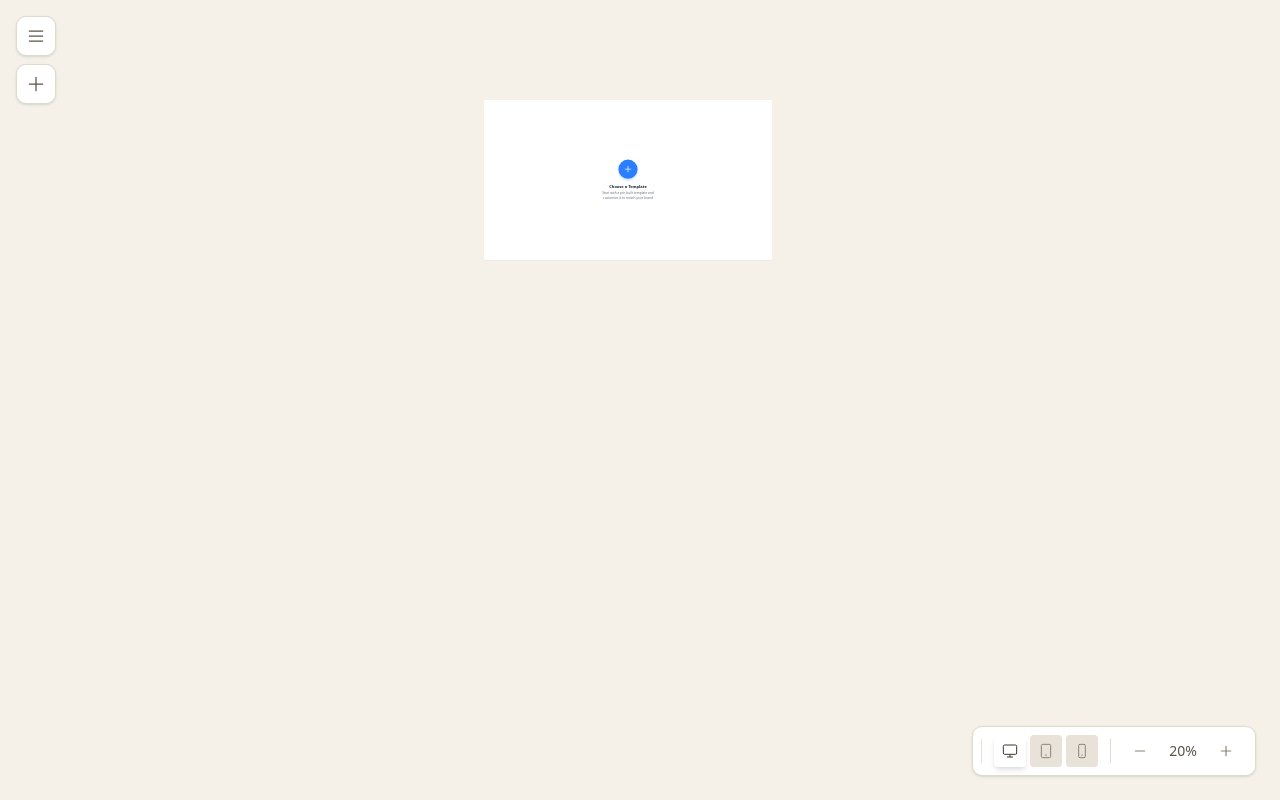
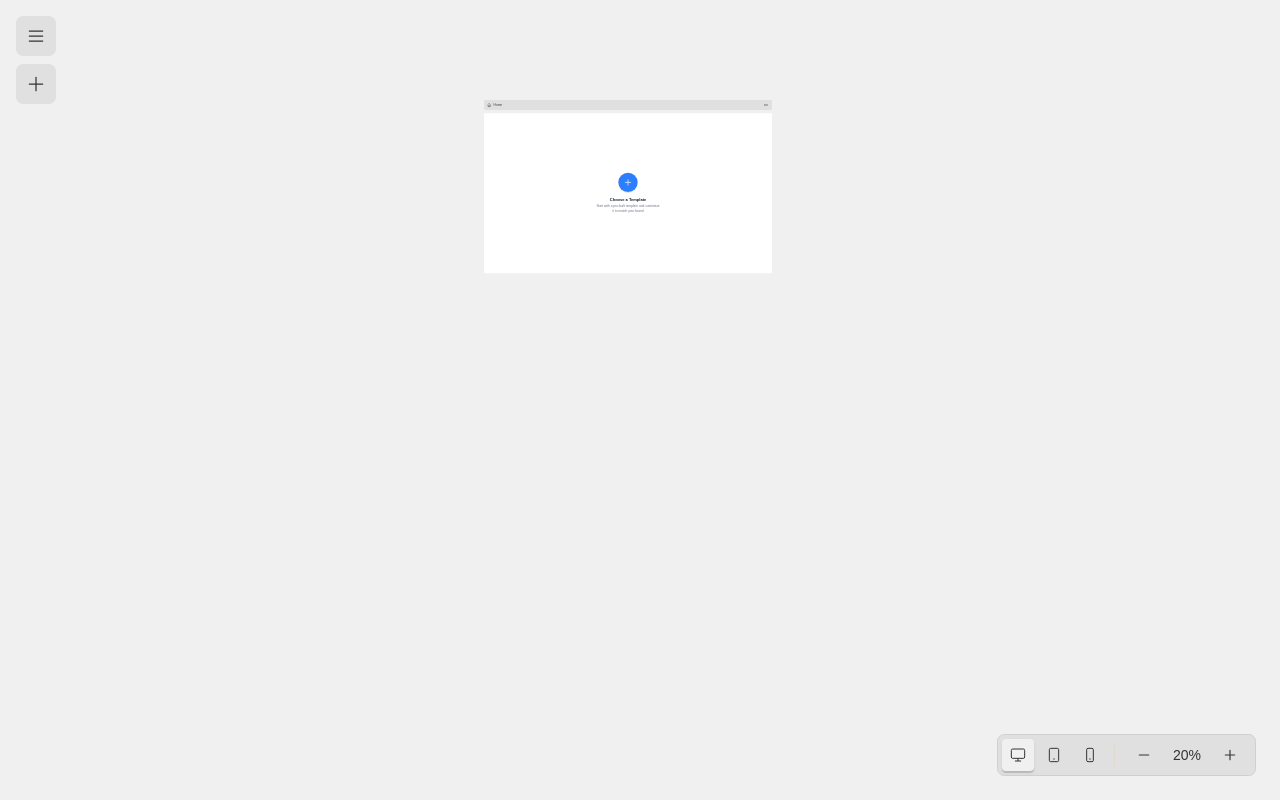
Before and after one commit to Jainex17/OpenWire, a Next.js app: page / in a window 1280 px wide. Built offline with nearby package versions, Linux system fonts and the light colour scheme.

Commit message:
theme and colors

```diff
--- a/app/components/CanvasToolbar.tsx
+++ b/app/components/CanvasToolbar.tsx
@@ -34,15 +34,13 @@ export default function CanvasToolbar({
   };
 
   return (
-    <div className="fixed bottom-6 right-6 flex items-center gap-2 bg-white rounded-lg px-2 py-2 border border-[#e0d9ce] shadow-sm">
-      <div className="w-px h-6 bg-[#e8e2d9]" />
-
-      <div className="flex items-center gap-1 px-1">
+    <div className="fixed bottom-6 right-6 flex items-center gap-2 bg-secondary rounded-[var(--radius)] border border-border p-1">
+      <div className="flex items-center gap-1">
         <button
           onClick={() => onDeviceChange("desktop")}
           className={`p-2 rounded transition-all ${activeDevice === "desktop"
-            ? "bg-white text-[#3d3529] shadow-md"
-            : "bg-[#e8e2d9] text-[#8c8377] hover:bg-[#ded7cc] hover:text-[#5c5347]"
+            ? "bg-background text-foreground shadow-md"
+            : "text-foreground hover:bg-accent hover:text-foreground"
             }`}
           title="Desktop view"
         >
@@ -55,8 +53,8 @@ export default function CanvasToolbar({
         <button
           onClick={() => onDeviceChange("tablet")}
           className={`p-2 rounded transition-all ${activeDevice === "tablet"
-            ? "bg-white text-[#3d3529] shadow-md"
-            : "bg-[#e8e2d9] text-[#8c8377] hover:bg-[#ded7cc] hover:text-[#5c5347]"
+            ? "bg-background text-foreground shadow-md"
+            : "text-foreground hover:bg-accent hover:text-foreground cursor-pointer"
             }`}
           title="Tablet view"
         >
@@ -68,8 +66,8 @@ export default function CanvasToolbar({
         <button
           onClick={() => onDeviceChange("mobile")}
           className={`p-2 rounded transition-all ${activeDevice === "mobile"
-            ? "bg-white text-[#3d3529] shadow-md"
-            : "bg-[#e8e2d9] text-[#8c8377] hover:bg-[#ded7cc] hover:text-[#5c5347]"
+            ? "bg-background text-foreground shadow-md"
+            : "text-foreground hover:bg-accent hover:text-foreground cursor-pointer"
             }`}
           title="Mobile view"
         >
@@ -86,7 +84,7 @@ export default function CanvasToolbar({
         <button
           onClick={handleZoomOut}
           disabled={zoom <= zoomLevels[0]}
-          className="p-1.5 text-[#8c8377] hover:text-[#5c5347] hover:bg-[#f5f0e8] rounded transition-colors disabled:opacity-30 disabled:cursor-not-allowed"
+          className="p-1.5 text-foreground hover:text-foreground hover:bg-accent rounded transition-colors disabled:opacity-30 disabled:cursor-not-allowed"
           title="Zoom out"
         >
           <svg className="w-3.5 h-3.5" fill="none" stroke="currentColor" viewBox="0 0 24 24">
@@ -96,7 +94,7 @@ export default function CanvasToolbar({
 
         <button
           onClick={onReset}
-          className="min-w-[52px] px-2 py-1 text-sm font-medium text-[#5c5347] hover:text-[#3d3529] hover:bg-[#f5f0e8] rounded transition-colors text-center"
+          className="min-w-[52px] px-2 py-1 text-sm font-medium text-foreground hover:text-foreground hover:bg-accent rounded transition-colors text-center"
           title="Reset zoom"
         >
           {Math.round(zoom)}%
@@ -105,7 +103,7 @@ export default function CanvasToolbar({
         <button
           onClick={handleZoomIn}
           disabled={zoom >= zoomLevels[zoomLevels.length - 1]}
-          className="p-1.5 text-[#8c8377] hover:text-[#5c5347] hover:bg-[#f5f0e8] rounded transition-colors disabled:opacity-30 disabled:cursor-not-allowed"
+          className="p-1.5 text-foreground hover:text-foreground hover:bg-accent rounded transition-colors disabled:opacity-30 disabled:cursor-not-allowed"
           title="Zoom in"
         >
           <svg className="w-3.5 h-3.5" fill="none" stroke="currentColor" viewBox="0 0 24 24">
--- a/app/globals.css
+++ b/app/globals.css
@@ -1,124 +1,168 @@
 @import "tailwindcss";
 @import "tw-animate-css";
 
-@custom-variant dark (&:is(.dark *));
+:root {
+  --background: #f0f0f0;
+  --foreground: #333333;
+  --card: #f5f5f5;
+  --card-foreground: #333333;
+  --popover: #f5f5f5;
+  --popover-foreground: #333333;
+  --primary: #606060;
+  --primary-foreground: #ffffff;
+  --secondary: #e0e0e0;
+  --secondary-foreground: #333333;
+  --muted: #d9d9d9;
+  --muted-foreground: #666666;
+  --accent: #c0c0c0;
+  --accent-foreground: #333333;
+  --destructive: #cc3333;
+  --destructive-foreground: #ffffff;
+  --border: #d0d0d0;
+  --input: #e0e0e0;
+  --ring: #606060;
+  --chart-1: #606060;
+  --chart-2: #476666;
+  --chart-3: #909090;
+  --chart-4: #a8a8a8;
+  --chart-5: #c0c0c0;
+  --sidebar: #eaeaea;
+  --sidebar-foreground: #333333;
+  --sidebar-primary: #606060;
+  --sidebar-primary-foreground: #ffffff;
+  --sidebar-accent: #c0c0c0;
+  --sidebar-accent-foreground: #333333;
+  --sidebar-border: #d0d0d0;
+  --sidebar-ring: #606060;
+  --font-sans: Montserrat, sans-serif;
+  --font-serif: Georgia, serif;
+  --font-mono: Fira Code, monospace;
+  --radius: 0.45rem;
+  --shadow-x: 0px;
+  --shadow-y: 2px;
+  --shadow-blur: 0px;
+  --shadow-spread: 0px;
+  --shadow-opacity: 0.15;
+  --shadow-color: hsl(0 0% 20% / 0.1);
+  --shadow-2xs: 0px 2px 0px 0px hsl(0 0% 20% / 0.07);
+  --shadow-xs: 0px 2px 0px 0px hsl(0 0% 20% / 0.07);
+  --shadow-sm: 0px 2px 0px 0px hsl(0 0% 20% / 0.15), 0px 1px 2px -1px hsl(0 0% 20% / 0.15);
+  --shadow: 0px 2px 0px 0px hsl(0 0% 20% / 0.15), 0px 1px 2px -1px hsl(0 0% 20% / 0.15);
+  --shadow-md: 0px 2px 0px 0px hsl(0 0% 20% / 0.15), 0px 2px 4px -1px hsl(0 0% 20% / 0.15);
+  --shadow-lg: 0px 2px 0px 0px hsl(0 0% 20% / 0.15), 0px 4px 6px -1px hsl(0 0% 20% / 0.15);
+  --shadow-xl: 0px 2px 0px 0px hsl(0 0% 20% / 0.15), 0px 8px 10px -1px hsl(0 0% 20% / 0.15);
+  --shadow-2xl: 0px 2px 0px 0px hsl(0 0% 20% / 0.38);
+  --tracking-normal: 0em;
+  --spacing: 0.25rem;
+}
+
+.dark {
+  --background: #1a1a1a;
+  --foreground: #d9d9d9;
+  --card: #202020;
+  --card-foreground: #d9d9d9;
+  --popover: #202020;
+  --popover-foreground: #d9d9d9;
+  --primary: #a0a0a0;
+  --primary-foreground: #1a1a1a;
+  --secondary: #303030;
+  --secondary-foreground: #d9d9d9;
+  --muted: #2a2a2a;
+  --muted-foreground: #808080;
+  --accent: #404040;
+  --accent-foreground: #d9d9d9;
+  --destructive: #e06666;
+  --destructive-foreground: #ffffff;
+  --border: #353535;
+  --input: #303030;
+  --ring: #a0a0a0;
+  --chart-1: #a0a0a0;
+  --chart-2: #7e9ca0;
+  --chart-3: #707070;
+  --chart-4: #585858;
+  --chart-5: #404040;
+  --sidebar: #1f1f1f;
+  --sidebar-foreground: #d9d9d9;
+  --sidebar-primary: #a0a0a0;
+  --sidebar-primary-foreground: #1a1a1a;
+  --sidebar-accent: #404040;
+  --sidebar-accent-foreground: #d9d9d9;
+  --sidebar-border: #353535;
+  --sidebar-ring: #a0a0a0;
+  --font-sans: Inter, sans-serif;
+  --font-serif: Georgia, serif;
+  --font-mono: Fira Code, monospace;
+  --radius: 0.35rem;
+  --shadow-x: 0px;
+  --shadow-y: 2px;
+  --shadow-blur: 0px;
+  --shadow-spread: 0px;
+  --shadow-opacity: 0.15;
+  --shadow-color: hsl(0 0% 20% / 0.1);
+  --shadow-2xs: 0px 2px 0px 0px hsl(0 0% 20% / 0.07);
+  --shadow-xs: 0px 2px 0px 0px hsl(0 0% 20% / 0.07);
+  --shadow-sm: 0px 2px 0px 0px hsl(0 0% 20% / 0.15), 0px 1px 2px -1px hsl(0 0% 20% / 0.15);
+  --shadow: 0px 2px 0px 0px hsl(0 0% 20% / 0.15), 0px 1px 2px -1px hsl(0 0% 20% / 0.15);
+  --shadow-md: 0px 2px 0px 0px hsl(0 0% 20% / 0.15), 0px 2px 4px -1px hsl(0 0% 20% / 0.15);
+  --shadow-lg: 0px 2px 0px 0px hsl(0 0% 20% / 0.15), 0px 4px 6px -1px hsl(0 0% 20% / 0.15);
+  --shadow-xl: 0px 2px 0px 0px hsl(0 0% 20% / 0.15), 0px 8px 10px -1px hsl(0 0% 20% / 0.15);
+  --shadow-2xl: 0px 2px 0px 0px hsl(0 0% 20% / 0.38);
+}
 
 @theme inline {
   --color-background: var(--background);
   --color-foreground: var(--foreground);
-  --font-sans: var(--font-geist-sans);
-  --font-mono: var(--font-geist-mono);
+  --color-card: var(--card);
+  --color-card-foreground: var(--card-foreground);
+  --color-popover: var(--popover);
+  --color-popover-foreground: var(--popover-foreground);
+  --color-primary: var(--primary);
+  --color-primary-foreground: var(--primary-foreground);
+  --color-secondary: var(--secondary);
+  --color-secondary-foreground: var(--secondary-foreground);
+  --color-muted: var(--muted);
+  --color-muted-foreground: var(--muted-foreground);
+  --color-accent: var(--accent);
+  --color-accent-foreground: var(--accent-foreground);
+  --color-destructive: var(--destructive);
+  --color-destructive-foreground: var(--destructive-foreground);
+  --color-border: var(--border);
+  --color-input: var(--input);
+  --color-ring: var(--ring);
+  --color-chart-1: var(--chart-1);
+  --color-chart-2: var(--chart-2);
+  --color-chart-3: var(--chart-3);
+  --color-chart-4: var(--chart-4);
+  --color-chart-5: var(--chart-5);
+  --color-sidebar: var(--sidebar);
+  --color-sidebar-foreground: var(--sidebar-foreground);
+  --color-sidebar-primary: var(--sidebar-primary);
+  --color-sidebar-primary-foreground: var(--sidebar-primary-foreground);
+  --color-sidebar-accent: var(--sidebar-accent);
+  --color-sidebar-accent-foreground: var(--sidebar-accent-foreground);
+  --color-sidebar-border: var(--sidebar-border);
   --color-sidebar-ring: var(--sidebar-ring);
-  --color-sidebar-border: var(--sidebar-border);
-  --color-sidebar-accent-foreground: var(--sidebar-accent-foreground);
-  --color-sidebar-accent: var(--sidebar-accent);
-  --color-sidebar-primary-foreground: var(--sidebar-primary-foreground);
-  --color-sidebar-primary: var(--sidebar-primary);
-  --color-sidebar-foreground: var(--sidebar-foreground);
-  --color-sidebar: var(--sidebar);
-  --color-chart-5: var(--chart-5);
-  --color-chart-4: var(--chart-4);
-  --color-chart-3: var(--chart-3);
-  --color-chart-2: var(--chart-2);
-  --color-chart-1: var(--chart-1);
-  --color-ring: var(--ring);
-  --color-input: var(--input);
-  --color-border: var(--border);
-  --color-destructive: var(--destructive);
-  --color-accent-foreground: var(--accent-foreground);
-  --color-accent: var(--accent);
-  --color-muted-foreground: var(--muted-foreground);
-  --color-muted: var(--muted);
-  --color-secondary-foreground: var(--secondary-foreground);
-  --color-secondary: var(--secondary);
-  --color-primary-foreground: var(--primary-foreground);
-  --color-primary: var(--primary);
-  --color-popover-foreground: var(--popover-foreground);
-  --color-popover: var(--popover);
-  --color-card-foreground: var(--card-foreground);
-  --color-card: var(--card);
+
+  --font-sans: var(--font-sans);
+  --font-mono: var(--font-mono);
+  --font-serif: var(--font-serif);
+
   --radius-sm: calc(var(--radius) - 4px);
   --radius-md: calc(var(--radius) - 2px);
   --radius-lg: var(--radius);
   --radius-xl: calc(var(--radius) + 4px);
-  --radius-2xl: calc(var(--radius) + 8px);
-  --radius-3xl: calc(var(--radius) + 12px);
-  --radius-4xl: calc(var(--radius) + 16px);
-}
 
-:root {
-  --radius: 0.625rem;
-  --background: oklch(1 0 0);
-  --foreground: oklch(0.145 0 0);
-  --card: oklch(1 0 0);
-  --card-foreground: oklch(0.145 0 0);
-  --popover: oklch(1 0 0);
-  --popover-foreground: oklch(0.145 0 0);
-  --primary: oklch(0.205 0 0);
-  --primary-foreground: oklch(0.985 0 0);
-  --secondary: oklch(0.97 0 0);
-  --secondary-foreground: oklch(0.205 0 0);
-  --muted: oklch(0.97 0 0);
-  --muted-foreground: oklch(0.556 0 0);
-  --accent: oklch(0.97 0 0);
-  --accent-foreground: oklch(0.205 0 0);
-  --destructive: oklch(0.577 0.245 27.325);
-  --border: oklch(0.922 0 0);
-  --input: oklch(0.922 0 0);
-  --ring: oklch(0.708 0 0);
-  --chart-1: oklch(0.646 0.222 41.116);
-  --chart-2: oklch(0.6 0.118 184.704);
-  --chart-3: oklch(0.398 0.07 227.392);
-  --chart-4: oklch(0.828 0.189 84.429);
-  --chart-5: oklch(0.769 0.188 70.08);
-  --sidebar: oklch(0.985 0 0);
-  --sidebar-foreground: oklch(0.145 0 0);
-  --sidebar-primary: oklch(0.205 0 0);
-  --sidebar-primary-foreground: oklch(0.985 0 0);
-  --sidebar-accent: oklch(0.97 0 0);
-  --sidebar-accent-foreground: oklch(0.205 0 0);
-  --sidebar-border: oklch(0.922 0 0);
-  --sidebar-ring: oklch(0.708 0 0);
-}
-
-.dark {
-  --background: oklch(0.145 0 0);
-  --foreground: oklch(0.985 0 0);
-  --card: oklch(0.205 0 0);
-  --card-foreground: oklch(0.985 0 0);
-  --popover: oklch(0.205 0 0);
-  --popover-foreground: oklch(0.985 0 0);
-  --primary: oklch(0.922 0 0);
-  --primary-foreground: oklch(0.205 0 0);
-  --secondary: oklch(0.269 0 0);
-  --secondary-foreground: oklch(0.985 0 0);
-  --muted: oklch(0.269 0 0);
-  --muted-foreground: oklch(0.708 0 0);
-  --accent: oklch(0.269 0 0);
-  --accent-foreground: oklch(0.985 0 0);
-  --destructive: oklch(0.704 0.191 22.216);
-  --border: oklch(1 0 0 / 10%);
-  --input: oklch(1 0 0 / 15%);
-  --ring: oklch(0.556 0 0);
-  --chart-1: oklch(0.488 0.243 264.376);
-  --chart-2: oklch(0.696 0.17 162.48);
-  --chart-3: oklch(0.769 0.188 70.08);
-  --chart-4: oklch(0.627 0.265 303.9);
-  --chart-5: oklch(0.645 0.246 16.439);
-  --sidebar: oklch(0.205 0 0);
-  --sidebar-foreground: oklch(0.985 0 0);
-  --sidebar-primary: oklch(0.488 0.243 264.376);
-  --sidebar-primary-foreground: oklch(0.985 0 0);
-  --sidebar-accent: oklch(0.269 0 0);
-  --sidebar-accent-foreground: oklch(0.985 0 0);
-  --sidebar-border: oklch(1 0 0 / 10%);
-  --sidebar-ring: oklch(0.556 0 0);
+  --shadow-2xs: var(--shadow-2xs);
+  --shadow-xs: var(--shadow-xs);
+  --shadow-sm: var(--shadow-sm);
+  --shadow: var(--shadow);
+  --shadow-md: var(--shadow-md);
+  --shadow-lg: var(--shadow-lg);
+  --shadow-xl: var(--shadow-xl);
+  --shadow-2xl: var(--shadow-2xl);
 }
 
 @layer base {
-  * {
-    @apply border-border outline-ring/50;
-  }
   body {
     @apply bg-background text-foreground;
   }
--- a/app/page.tsx
+++ b/app/page.tsx
@@ -23,6 +23,7 @@ import ClickableSection from "./components/ClickableSection";
 import SectionCustomizePopup from "./components/SectionCustomizePopup";
 import TemplateSelectionModal from "./components/TemplateSelectionModal";
 import { useEditorStore, TemplateType } from "./store/useEditorStore";
+import { FileIcon, HomeIcon, MoreHorizontal, MoreHorizontalIcon, MoreVerticalIcon } from "lucide-react";
 
 const DEVICE_DIMENSIONS = {
   desktop: { width: 1440, height: 900, label: "Desktop" },
@@ -522,7 +523,7 @@ export default function Home() {
     >
       <div
         ref={canvasRef}
-        className="relative w-screen h-screen bg-[#f5f0e8] overflow-hidden select-none"
+        className="relative w-screen h-screen overflow-hidden select-none"
         onClick={handleCanvasClick}
       >
         <div
@@ -544,8 +545,16 @@ export default function Home() {
           >
             {pages.map((page) => (
               <div key={page.id} className="flex flex-col items-center">
+                <div className="w-full h-[50px] flex items-center pl-4 pr-2 mb-4 rounded-[var(--radius)] justify-between bg-secondary">
+                  <p className="text-foreground font-medium text-md flex items-center gap-3">{page.title == "Home" ? <HomeIcon width={20} /> : <FileIcon width={20} />} {page.title}</p>
+                  <button className="rounded-[var(--radius)] py-2 px-3 hover:bg-accent hover:text-foreground">
+                    <MoreHorizontalIcon width={22} className="cursor-pointer" />
+                  </button>
+                </div>
+
+
                 <div
-                  className="bg-white rounded-sm relative shadow-sm"
+                  className="bg-white rounded-[var(--radius)] relative"
                   style={{
                     width: `${currentDevice.width}px`,
                     minHeight: "800px",
@@ -627,14 +636,14 @@ export default function Home() {
         </DragOverlay>
 
         <div className="fixed left-4 top-4 flex flex-col gap-2">
-          <button className="w-10 h-10 bg-white hover:bg-[#ebe5dc] rounded-lg flex items-center justify-center text-[#5c5347] hover:text-[#3d3529] transition-colors shadow-sm border border-[#e0d9ce]">
+          <button className="w-10 h-10 rounded-lg flex items-center justify-center bg-secondary text-foreground cursor-pointer transition-colors">
             <svg className="w-5 h-5" fill="none" stroke="currentColor" viewBox="0 0 24 24">
               <path strokeLinecap="round" strokeLinejoin="round" strokeWidth={1.5} d="M4 6h16M4 12h16M4 18h16" />
             </svg>
           </button>
           <button
             onClick={() => addPage()}
-            className="w-10 h-10 bg-white hover:bg-[#ebe5dc] rounded-lg flex items-center justify-center text-[#5c5347] hover:text-[#3d3529] transition-colors shadow-sm border border-[#e0d9ce]"
+            className="w-10 h-10 rounded-lg flex items-center justify-center cursor-pointer bg-secondary text-foreground"
             title="Add new page"
           >
             <svg className="w-5 h-5" fill="none" stroke="currentColor" viewBox="0 0 24 24">
```
Also changed, not shown: app/components/TemplateSelectionModal.tsx (+0 -9 lines).
